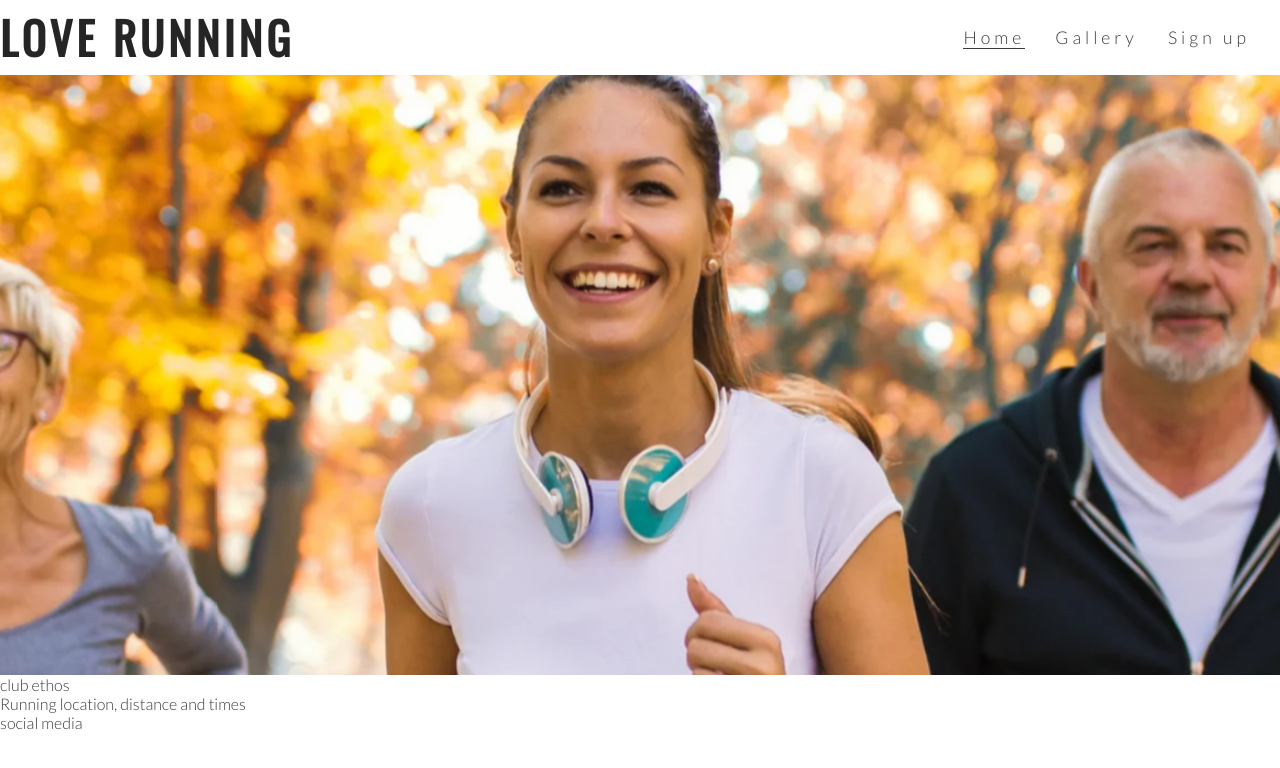
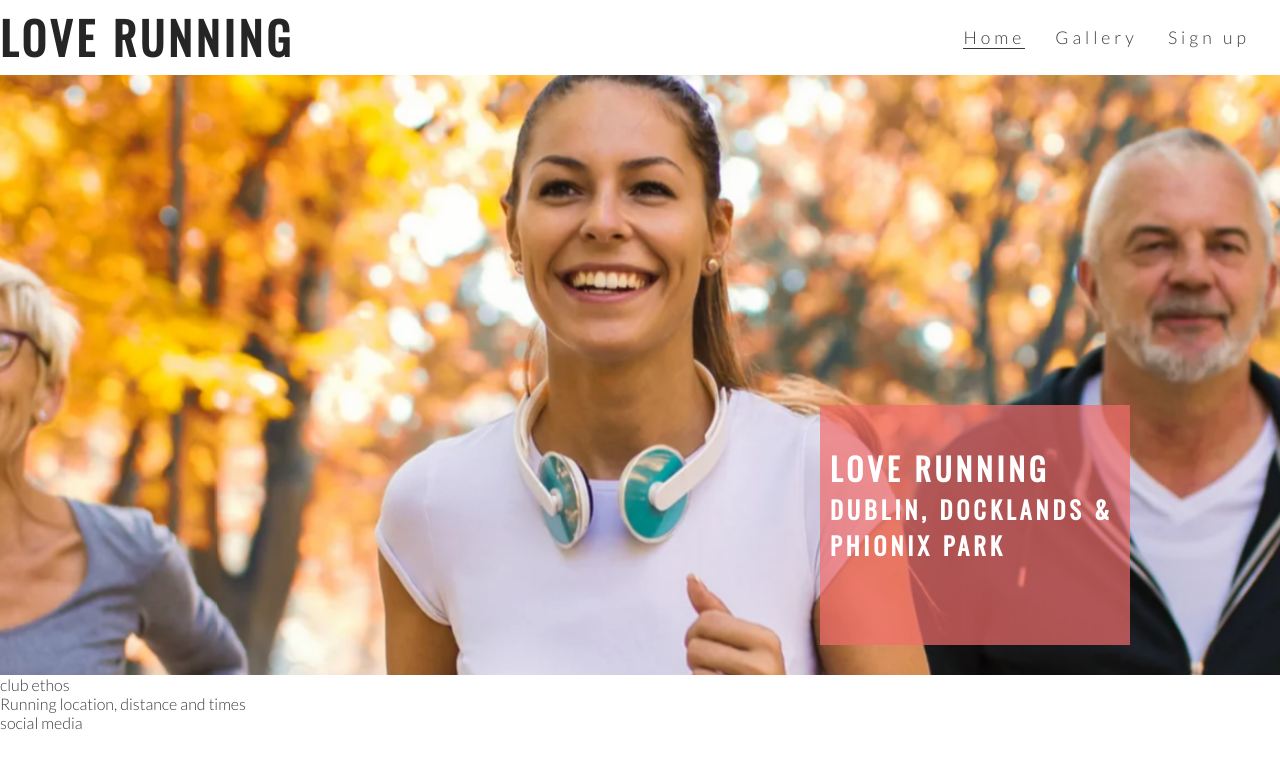
Before and after one commit to Lee-moran/love-running, a plain HTML site: page index.html in a window 1280 px wide. Drawn offline with nearby package versions, Linux system fonts and the light colour scheme.

Commit message:
add cover and style

```diff
--- a/assets/css/style.css
+++ b/assets/css/style.css
@@ -57,6 +57,12 @@ h1, h2 {
     width: 100%;
     overflow: hidden;
 
+    position: relative;
+
+}
+
+#cover-text, #cover-text h2 {
+    color: white;
 }
 
 #hero-image {
@@ -75,3 +81,23 @@ animation-fill-mode: forwards;
     from{ transform: scale(1);}
     to{ transform: scale(1.1);}
 }
+
+#cover-text {
+    font-size: 130%;
+    font-family: Oswald, sans-serif;
+    text-transform: uppercase;
+    letter-spacing: 4px;
+
+    width: 300px;
+    height: 200px;
+
+    padding-top: 40px;
+    padding-left: 10px;
+
+    background-color: rgba(241, 109, 107, .7);
+
+    bottom: 30px;
+    right: 150px;
+
+    position: absolute;
+}
--- a/index.html
+++ b/index.html
@@ -34,6 +34,10 @@
 
     <section id="hero-outer">
         <div id="hero-image"></div>
+        <div id="cover-text">
+            <h2> Love Running </h2>
+            <h3> Dublin, Docklands & Phionix park</h3>
+        </div>
 
     </section>
     <section>
```
